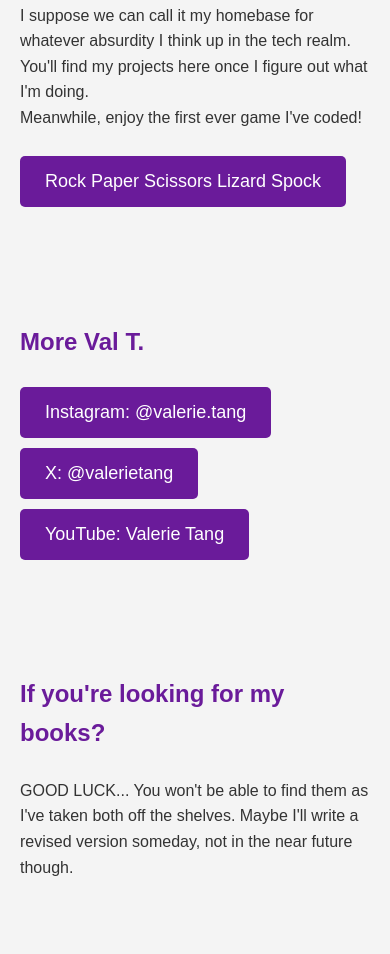
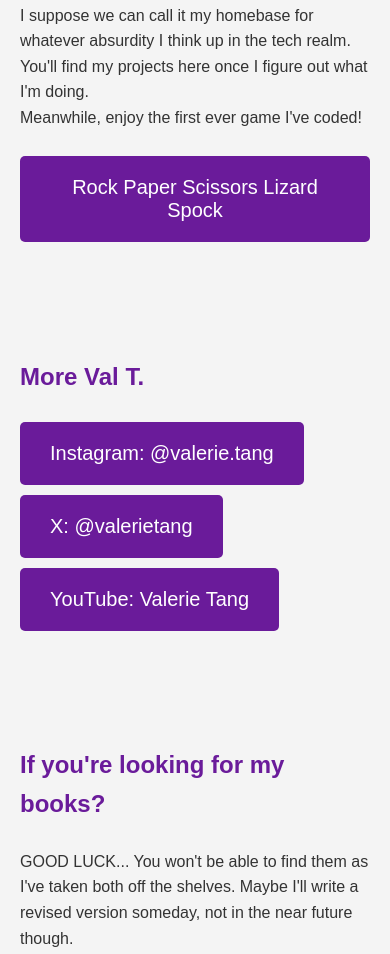
Before and after one commit to valerietang/playground, a plain HTML site: page index.html in a window 390 px wide. Shown: the part 1546-2500 px from the top of the page. Drawn offline with Linux system fonts and the light colour scheme; a script that the page names is missing.

Commit message:
Update style.css

```diff
--- a/style.css
+++ b/style.css
@@ -108,8 +108,8 @@ button:hover {
 
 @media (max-width: 768px) {
   main button {
-    font-size: 18px;
-    padding: 15px 25px;
+    font-size: 20px;
+    padding: 20px 30px;
   }
 }
 
```
